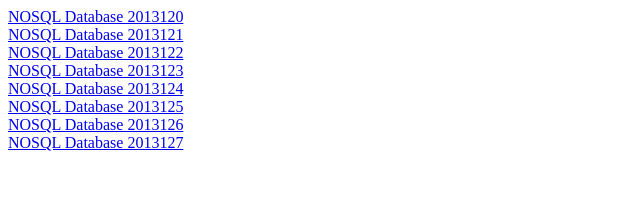
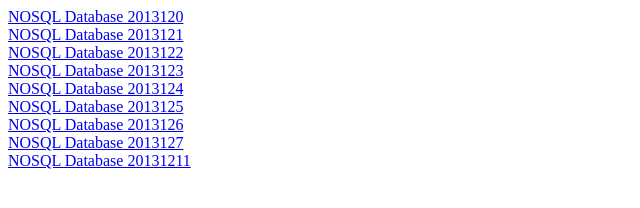
Before and after one commit to imclab/nosql-database, a plain HTML site: page logs.html in a window 1280 px wide. Shown: the whole page, without its empty margins (0-640 px from the left). Drawn offline with Linux system fonts and the light colour scheme.

Commit message:
Update logs.html

```diff
--- a/logs.html
+++ b/logs.html
@@ -13,5 +13,7 @@
 <a href="http://www.iboxdb.com/log2013126.html">NOSQL Database 2013126</a><br>
 <a href="http://www.iboxdb.com/log2013127.html">NOSQL Database 2013127</a><br>
 
+<a href="http://www.iboxdb.com/Embedded-NoSQL-Database-Log-20131211.html">NOSQL Database 20131211</a><br>
+
 </body>
 </html>
```
